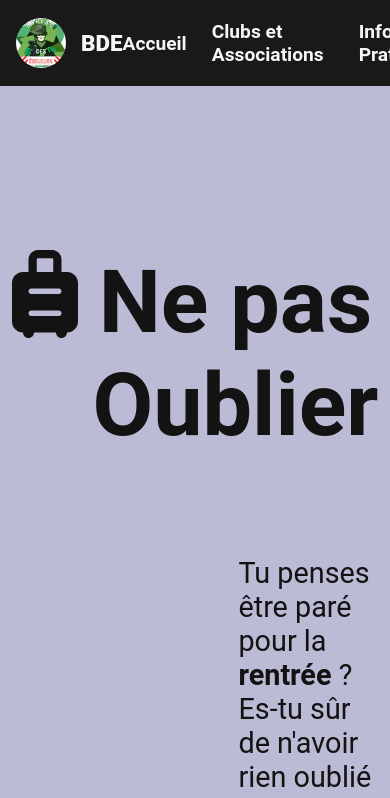
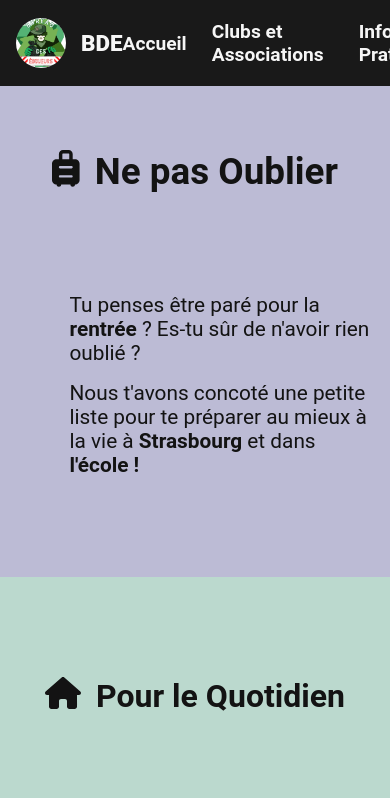
Before and after one commit to romainbourdain/site-bde, a React (Create React App) app: page /ne-pas-oublier in a window 390 px wide. Shown: the top 798 px of the page. Built offline with nearby package versions, Linux system fonts and the light colour scheme.

Commit message:
responsive ne pas oublier

```diff
--- a/src/components/Titles/Title2.jsx
+++ b/src/components/Titles/Title2.jsx
@@ -4,6 +4,14 @@ const Title2 = styled.h2`
   font-size: 2.5rem;
   font-weight: 600;
   color: ${(props) => props.theme.textDark};
+
+  @media (max-width: 1024px) {
+    font-size: 2.3rem;
+  }
+
+  @media (max-width: 800px) {
+    font-size: 2rem;
+  }
 `;
 
 export default Title2;
--- a/src/pages/NePasOublier/Section.jsx
+++ b/src/pages/NePasOublier/Section.jsx
@@ -6,6 +6,7 @@ import colors from "../../assets/colors";
 import nePasOublierText from "../../assets/text/ne-pas-oublier";
 import { faMapLocationDot } from "@fortawesome/free-solid-svg-icons";
 import Reveal from "../../animations/Reveal";
+import Title2 from "../../components/Titles/Title2";
 
 export const Section = ({ color, title, items, icon }) => {
   return (
@@ -67,9 +68,22 @@ const Container = styled.div`
   align-items: center;
   justify-content: center;
   gap: 100px;
+
+  @media (max-width: 1400px) {
+    padding: 200px 10vw;
+  }
+
+  @media (max-width: 700px) {
+    padding: 100px 5vw;
+  }
 `;
 
-const Title = styled(Title1)`
+const HeaderTitle = styled(Title1)`
+  display: flex;
+  gap: 15px;
+`;
+
+const Title = styled(Title2)`
   display: flex;
   gap: 15px;
 `;
@@ -88,6 +102,14 @@ const Item = styled.div`
 
   p {
     font-size: 1.7rem;
+
+    @media (max-width: 1400px) {
+      font-size: 1.5rem;
+    }
+
+    @media (max-width: 700px) {
+      font-size: 1.3rem;
+    }
   }
 `;
 
@@ -104,14 +126,18 @@ const TextContainer = styled.div`
   gap: 50px;
 `;
 
-const HeaderTitle = styled(Title)`
-  font-size: 5.5rem;
-`;
-
 const HeaderIcon = styled.div`
   display: flex;
   align-items: center;
   font-size: 10rem;
+
+  @media (max-width: 1400px) {
+    font-size: 8rem;
+  }
+
+  @media (max-width: 700px) {
+    display: none;
+  }
 `;
 
 const Text = styled.div`
@@ -121,6 +147,14 @@ const Text = styled.div`
   flex-direction: column;
   gap: 1rem;
   p {
-    font-size: 1.8rem;
+    font-size: 1.7rem;
+
+    @media (max-width: 1400px) {
+      font-size: 1.5rem;
+    }
+
+    @media (max-width: 700px) {
+      font-size: 1.3rem;
+    }
   }
 `;
```
